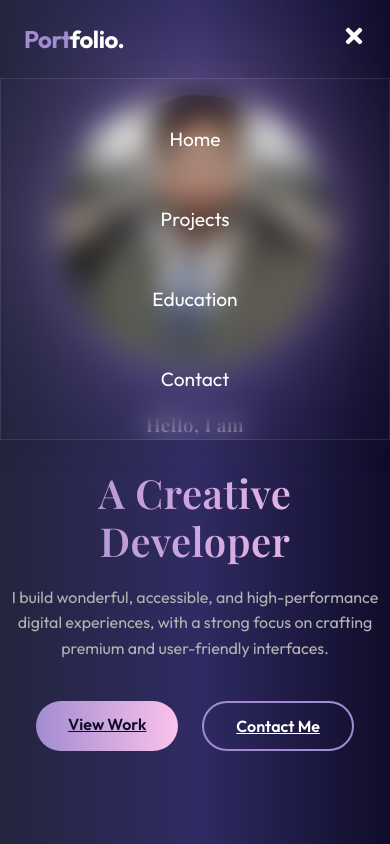
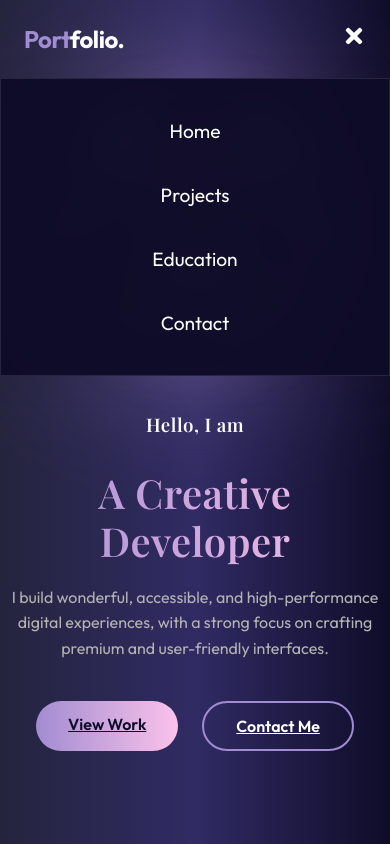
Before and after one commit to Abdurrahman680/personal-portfolio, a React (Vite) app: page / in a window 390 px wide. Both pictures are taken after a click on the element 354 px from the left and 39 px from the top of the page. Shown: the top 844 px of the page. Built offline with nearby package versions, Linux system fonts and the light colour scheme; a web font is replaced by a local one.

Commit message:
Fix: Mobile menu clickability and navigation logic

```diff
--- a/src/components/Navbar.jsx
+++ b/src/components/Navbar.jsx
@@ -77,7 +77,10 @@ const Navbar = () => {
                             <a
                                 key={link.name}
                                 href={link.href}
-                                onClick={() => setIsOpen(false)}
+                                onClick={(e) => {
+                                    // Small delay to allow browser to process link before unmounting
+                                    setTimeout(() => setIsOpen(false), 100);
+                                }}
                             >
                                 {link.name}
                             </a>
--- a/src/index.css
+++ b/src/index.css
@@ -315,14 +315,16 @@ h5 {
   top: 100%;
   left: 0;
   width: 100%;
-  background: inherit;
-  backdrop-filter: blur(15px);
-  padding: 2rem;
+  background: rgba(15, 12, 41, 0.98);
+  backdrop-filter: blur(20px);
+  padding: 1.5rem;
   display: flex;
   flex-direction: column;
-  gap: 1.5rem;
+  gap: 0.5rem;
   text-align: center;
   border-bottom: 1px solid var(--glass-border);
+  z-index: 2000;
+  pointer-events: auto;
 }
 
 .mobile-menu a {
```
